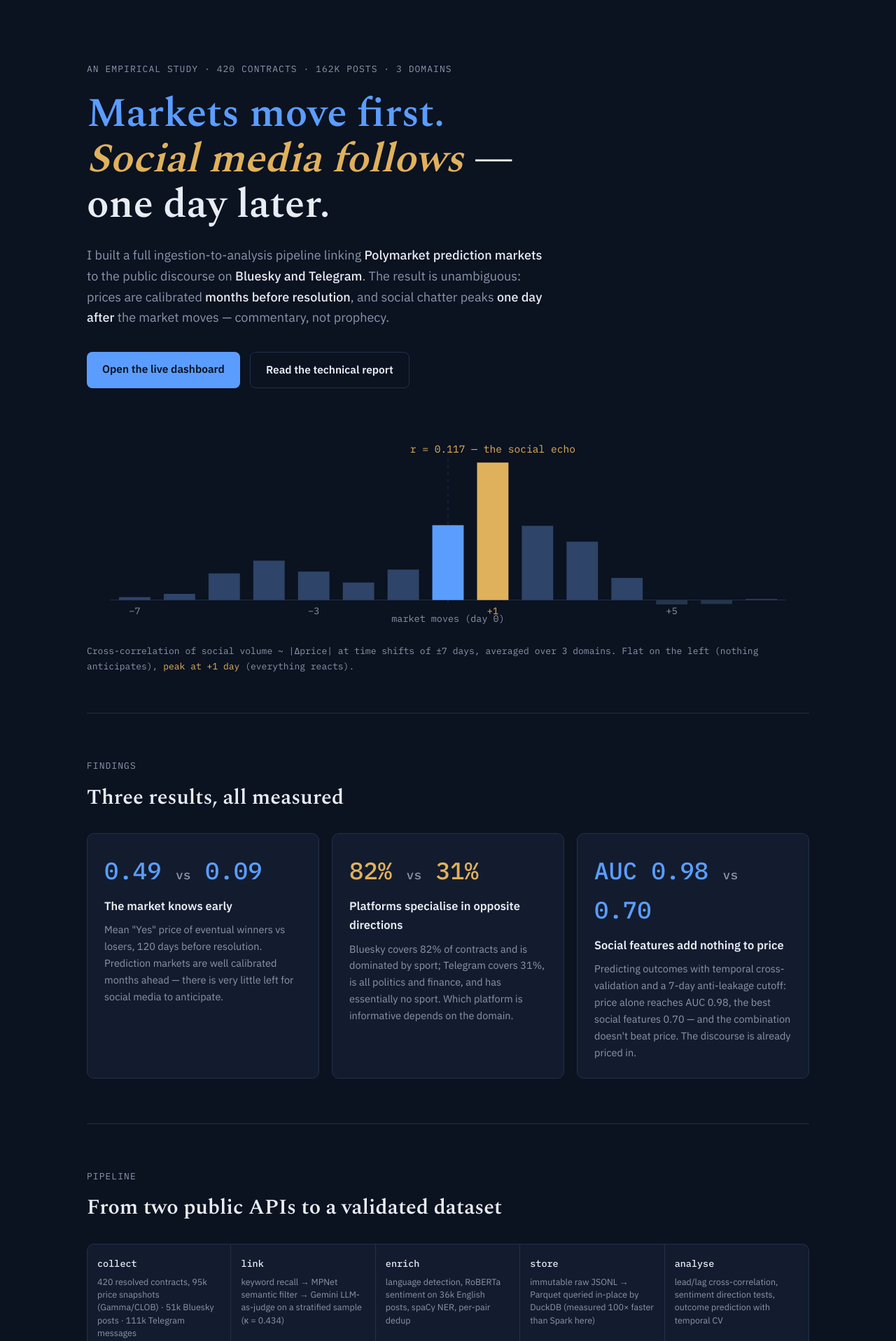
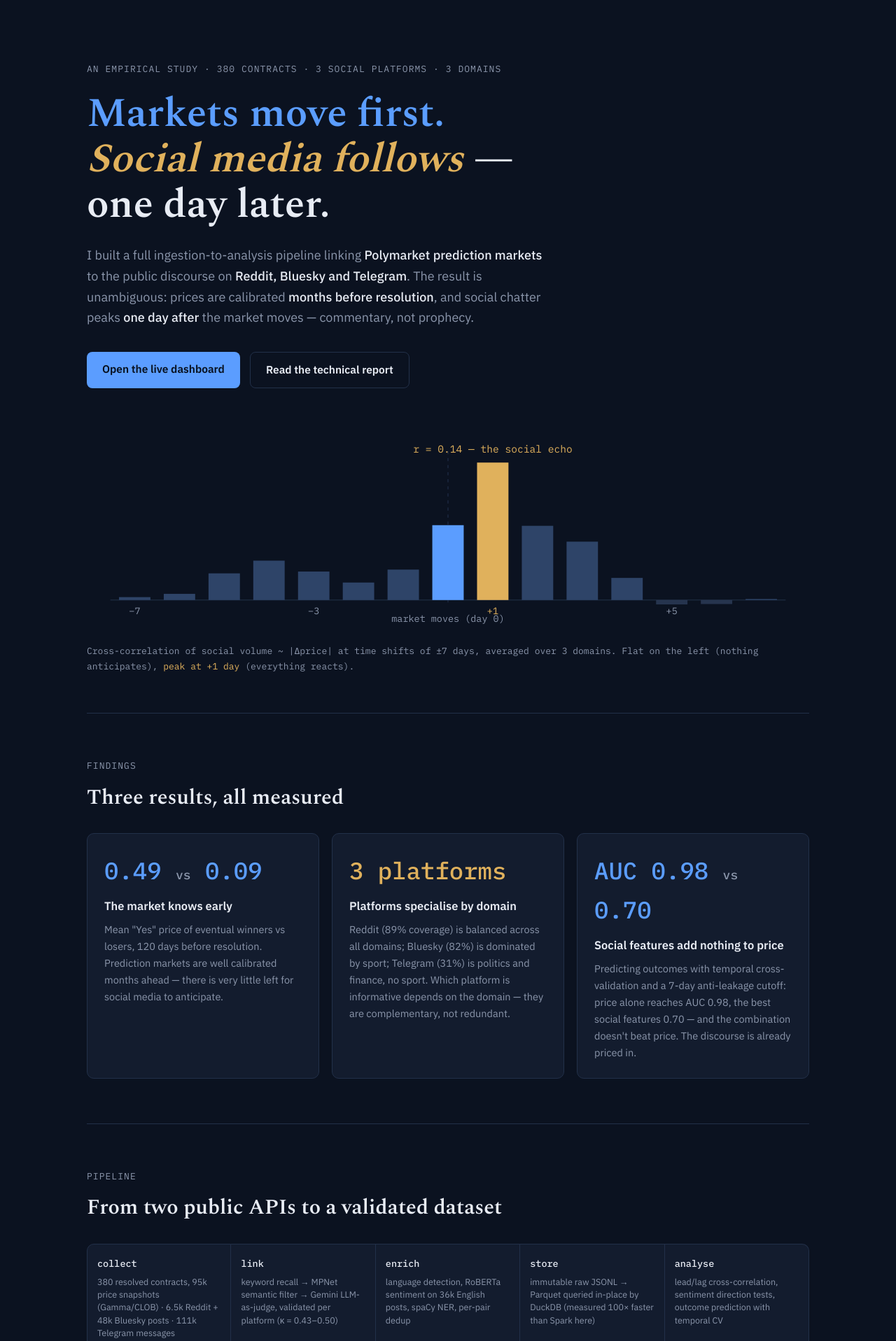
Before and after one commit to MassimoMarrone/bigdata-polymarket, a Python web app: template deploy/site/template/index.html in a window 1280 px wide. Shown: the part 67-1984 px from the top of the page at 70% size. Run offline with Jinja, Linux system fonts and the light colour scheme; the template is opened without the code that fills it, so the values that code supplies are empty.

Commit message:
Landing: 3 piattaforme (Reddit incluso), r=0.14, coverage 89%

```diff
--- a/deploy/site/template/index.html
+++ b/deploy/site/template/index.html
@@ -30,12 +30,12 @@
 <div class="wrap">
 
   <section class="hero">
-    <p class="eyebrow">An empirical study · 420 contracts · 162k posts · 3 domains</p>
+    <p class="eyebrow">An empirical study · 380 contracts · 3 social platforms · 3 domains</p>
     <h1><span class="market">Markets move first.</span><br>
         <span class="social">Social media follows</span> — one day later.</h1>
     <p class="sub">
       I built a full ingestion-to-analysis pipeline linking <b>Polymarket prediction
-      markets</b> to the public discourse on <b>Bluesky and Telegram</b>. The result is
+      markets</b> to the public discourse on <b>Reddit, Bluesky and Telegram</b>. The result is
       unambiguous: prices are calibrated <b>months before resolution</b>, and social
       chatter peaks <b>one day after</b> the market moves — commentary, not prophecy.
     </p>
@@ -75,7 +75,7 @@
         <text x="517" y="238" fill="#E0B15C" font-family="IBM Plex Mono, monospace" font-size="12" text-anchor="middle">+1</text>
         <text x="745" y="238" fill="#8B96AB" font-family="IBM Plex Mono, monospace" font-size="12" text-anchor="middle">+5</text>
         <!-- annotation -->
-        <text x="517" y="32" fill="#E0B15C" font-family="IBM Plex Mono, monospace" font-size="13" text-anchor="middle">r = 0.117 — the social echo</text>
+        <text x="517" y="32" fill="#E0B15C" font-family="IBM Plex Mono, monospace" font-size="13" text-anchor="middle">r = 0.14 — the social echo</text>
       </svg>
       <figcaption>Cross-correlation of social volume ~ |Δprice| at time shifts of ±7 days,
       averaged over 3 domains. Flat on the left (nothing anticipates), <span class="amber">peak at +1 day</span>
@@ -95,11 +95,9 @@
            left for social media to anticipate.</p>
       </div>
       <div class="finding amber">
-        <div class="num">82% <span style="font-size:18px;color:var(--muted)">vs</span> 31%</div>
-        <h3>Platforms specialise in opposite directions</h3>
-        <p>Bluesky covers 82% of contracts and is dominated by sport; Telegram covers 31%,
-           is all politics and finance, and has essentially no sport. Which platform is
-           informative depends on the domain.</p>
+        <div class="num">3 platforms</div>
+        <h3>Platforms specialise by domain</h3>
+        <p>Reddit (89% coverage) is balanced across all domains; Bluesky (82%) is dominated by sport; Telegram (31%) is politics and finance, no sport. Which platform is informative depends on the domain — they are complementary, not redundant.</p>
       </div>
       <div class="finding">
         <div class="num">AUC 0.98 <span style="font-size:18px;color:var(--muted)">vs</span> 0.70</div>
@@ -115,8 +113,8 @@
     <p class="kicker">Pipeline</p>
     <h2>From two public APIs to a validated dataset</h2>
     <div class="pipeline">
-      <div class="stage"><div class="t">collect</div><div class="d">420 resolved contracts, 95k price snapshots (Gamma/CLOB) · 51k Bluesky posts · 111k Telegram messages</div></div>
-      <div class="stage"><div class="t">link</div><div class="d">keyword recall → MPNet semantic filter → Gemini LLM-as-judge on a stratified sample (κ = 0.434)</div></div>
+      <div class="stage"><div class="t">collect</div><div class="d">380 resolved contracts, 95k price snapshots (Gamma/CLOB) · 6.5k Reddit + 48k Bluesky posts · 111k Telegram messages</div></div>
+      <div class="stage"><div class="t">link</div><div class="d">keyword recall → MPNet semantic filter → Gemini LLM-as-judge, validated per platform (κ = 0.43–0.50)</div></div>
       <div class="stage"><div class="t">enrich</div><div class="d">language detection, RoBERTa sentiment on 36k English posts, spaCy NER, per-pair dedup</div></div>
       <div class="stage"><div class="t">store</div><div class="d">immutable raw JSONL → Parquet queried in-place by DuckDB (measured 100× faster than Spark here)</div></div>
       <div class="stage"><div class="t">analyse</div><div class="d">lead/lag cross-correlation, sentiment direction tests, outcome prediction with temporal CV</div></div>
```
